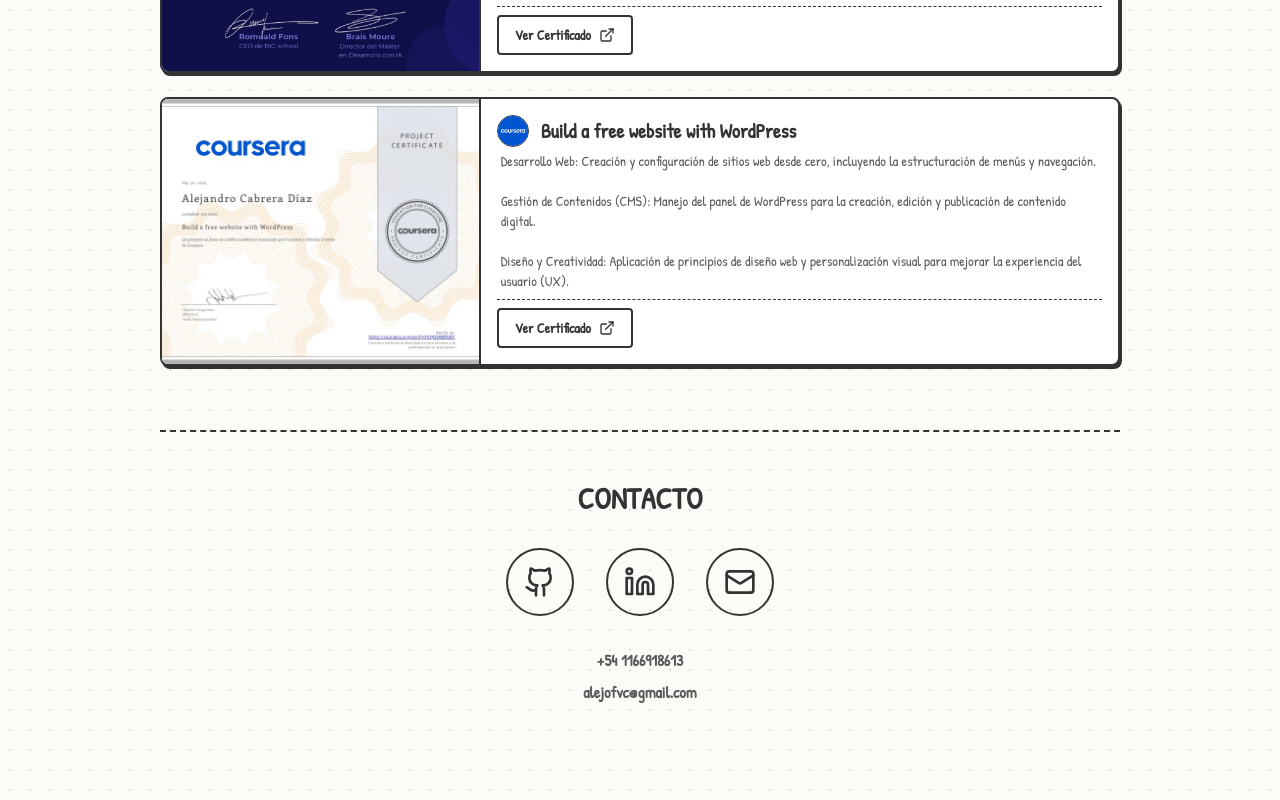
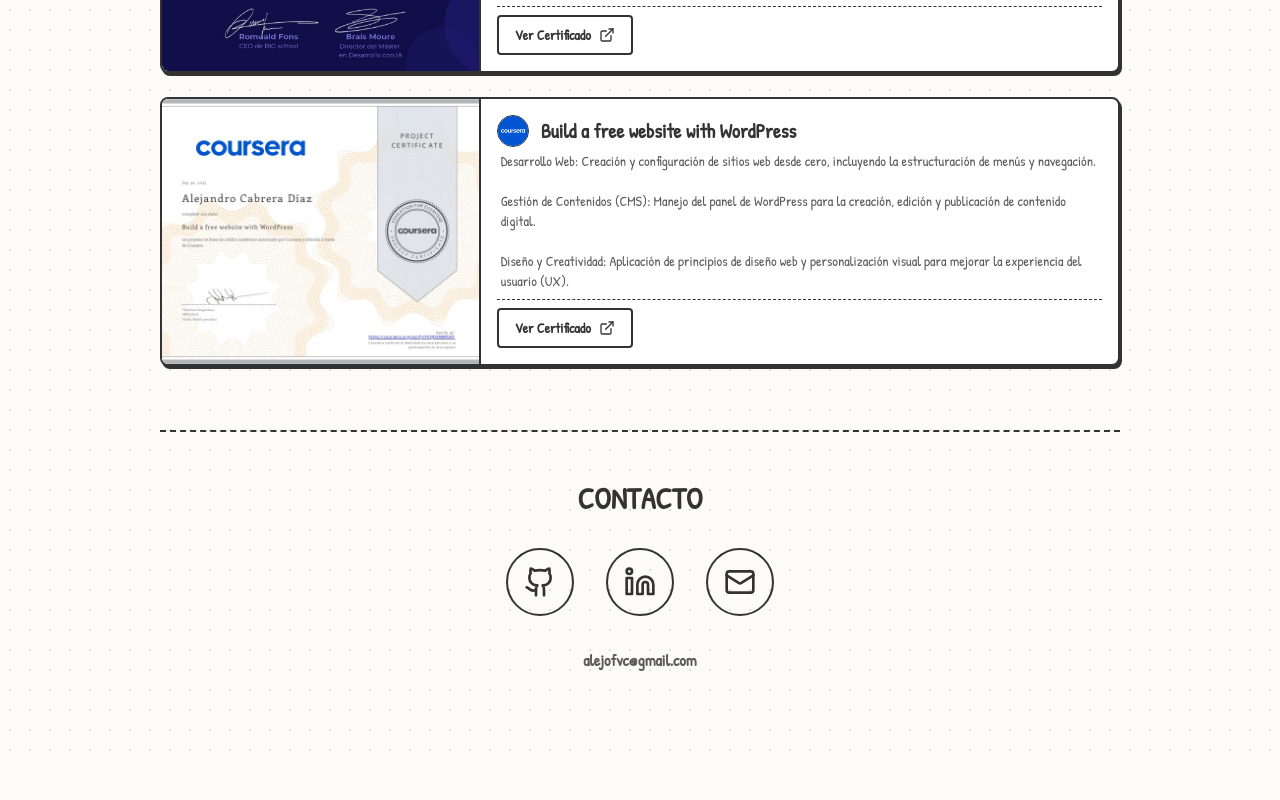
Before and after one commit to alehdiaz/Portfolio, a React (Vite) app: page / in a window 1280 px wide. Shown: the part 2660-3460 px from the top of the page. After the commit the page ends 3428 px from the top, so only its background shows below. Built offline with nearby package versions, Linux system fonts and the light colour scheme.

Commit message:
Update gitignore + LICENSE

```diff
--- a/src/components/Contact.jsx
+++ b/src/components/Contact.jsx
@@ -18,7 +18,7 @@ const Contact = () => {
                     </a>
                 </div>
                 <div className="mt-8 flex flex-col gap-2 opacity-80 font-bold">
-                    <p>+54 1166918613</p>
+
                     <a href="https://mail.google.com/mail/?view=cm&fs=1&to=alejofvc@gmail.com" target="_blank" rel="noopener noreferrer" className="hover:underline">alejofvc@gmail.com</a>
                 </div>
             </div>
```
Also changed, not shown: 2 other files (tests, documents, lock files or other folders).
